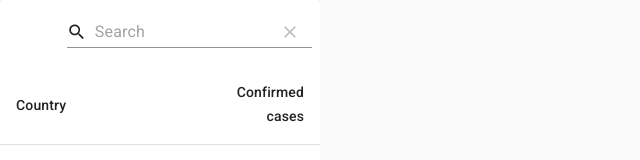
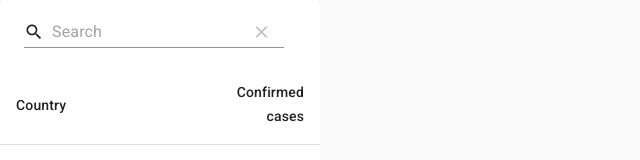
Before and after one commit to bloominstituteoftechnology/React-Redux-App, a React (Create React App) app in the folder app/: page / in a window 1280 px wide. Shown: the top 160 px of the page, without its empty margins (0-640 px from the left). Built offline with nearby package versions, Linux system fonts and the light colour scheme; no server answers.

Commit message:
align searchbar to the left and add credit to newsapi

```diff
--- a/app/src/components/News.js
+++ b/app/src/components/News.js
@@ -1,6 +1,6 @@
 import React from 'react';
 import { useSelector } from 'react-redux';
-import { Typography, makeStyles, Container, Divider, Grid } from '@material-ui/core';
+import { Typography, makeStyles, Container, Divider, Grid, Link } from '@material-ui/core';
 import NewsCard from './NewsCard';
 
 const styles = makeStyles(theme => ({
@@ -26,6 +26,7 @@ const News = () => {
             {news.length > 0 ?
                 <Container className={container}>
                     <Typography variant='h3'>Headlines</Typography>
+                    <Link target='_blank' href='https://newsapi.org/'><Typography variant='caption'>powered by NewsAPI.org</Typography></Link>
                     { !countryData && <Typography variant='h5' component='h1'>Covid 19</Typography> }
                     <Divider className={titleDivider}  />
                     <Grid container direction='column' alignItems='center' justify='center'>
--- a/app/src/components/Table.js
+++ b/app/src/components/Table.js
@@ -24,7 +24,8 @@ const Table = () => {
                 style={{height: '100%'}}
                 options={{
                     paging: false,
-                    showTitle: false
+                    showTitle: false,
+                    searchFieldAlignment: 'left'
                 }}
             />
         </Scrollbars>
```
